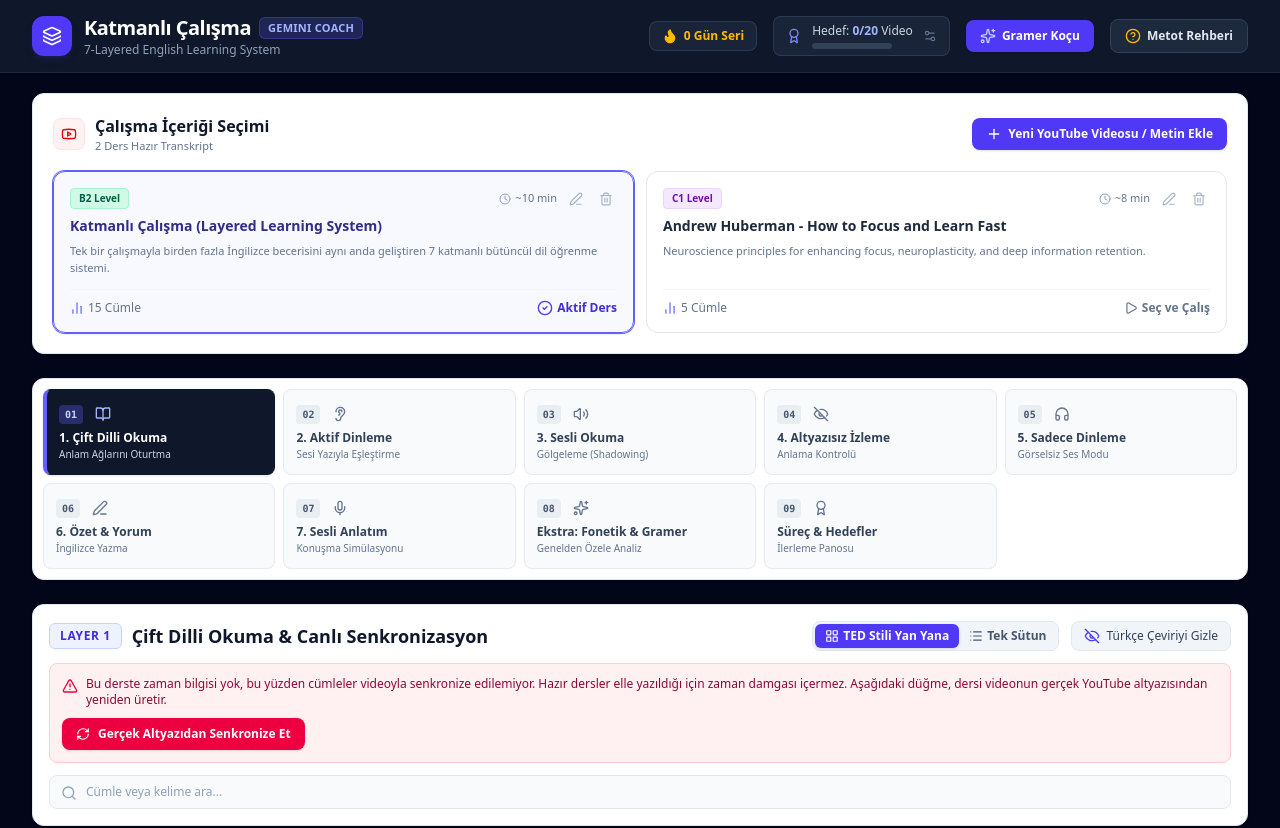
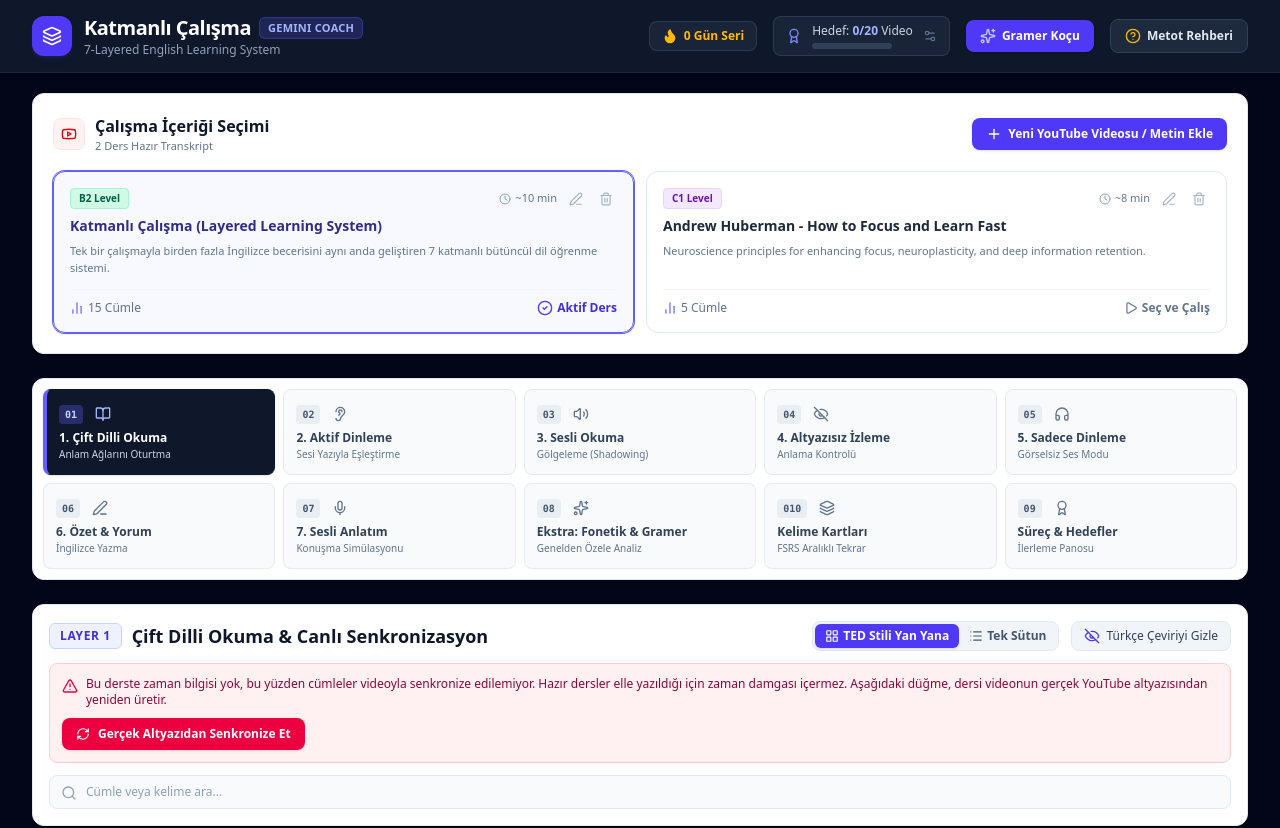
Before and after one commit to hakanonel05/Katmanl-ingilizce-V2, a React (Vite) app: page / in a window 1280 px wide. Shown: the top 828 px of the page. Built offline with nearby package versions, Linux system fonts and the light colour scheme.

Commit message:
Add files via upload

```diff
--- a/src/components/LayerNavigation.tsx
+++ b/src/components/LayerNavigation.tsx
@@ -1,5 +1,5 @@
 import React from 'react';
-import { BookOpen, Sparkles, HelpCircle, Edit3, Mic, CheckCircle2, Award, Ear, Volume2, EyeOff, Headphones } from 'lucide-react';
+import { BookOpen, Sparkles, HelpCircle, Edit3, Mic, CheckCircle2, Award, Ear, Volume2, EyeOff, Headphones, Layers } from 'lucide-react';
 
 export interface LayerTab {
   id: number;
@@ -62,6 +62,12 @@ export const LAYER_TABS: LayerTab[] = [
     label: 'Ekstra: Fonetik & Gramer',
     subLabel: 'Genelden Özele Analiz',
     icon: <Sparkles className="w-4 h-4" />
+  },
+  {
+    id: 10,
+    label: 'Kelime Kartları',
+    subLabel: 'FSRS Aralıklı Tekrar',
+    icon: <Layers className="w-4 h-4" />
   },
   {
     id: 9,
```
